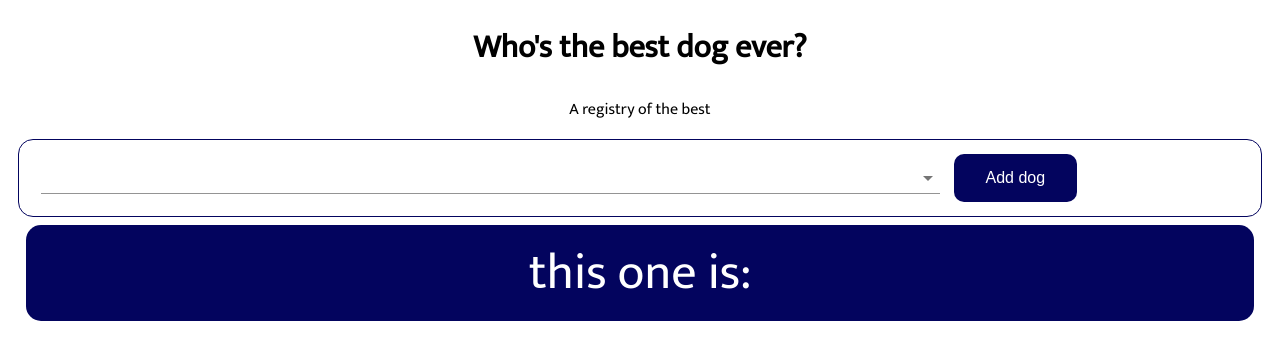
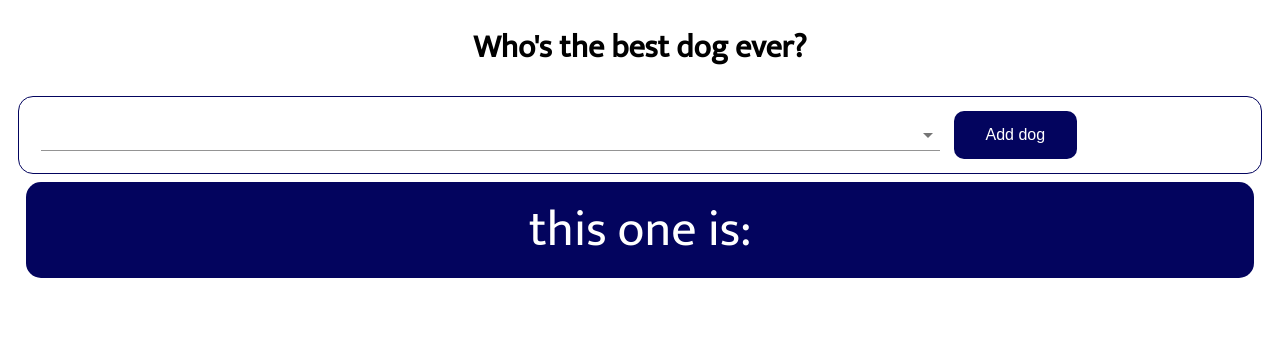
Before and after one commit to Sara-Harvey/best-dogs-modal, a React (Create React App) app: page / in a window 1280 px wide. Shown: the top 360 px of the page. Built offline with nearby package versions, Linux system fonts and the light colour scheme.

Commit message:
update color and style

```diff
--- a/src/App.tsx
+++ b/src/App.tsx
@@ -5,9 +5,8 @@ import { DogNameContainer } from "./AddDogStyles";
 export default function App() {
   return (
     <div className="App">
-      <div class="flexcontainer">
+      <div className="flexcontainer">
         <h1>Who's the best dog ever?</h1>
-        <p>A registry of the best</p>
         <div>
           <DogList />
           <DogNameContainer>
```
